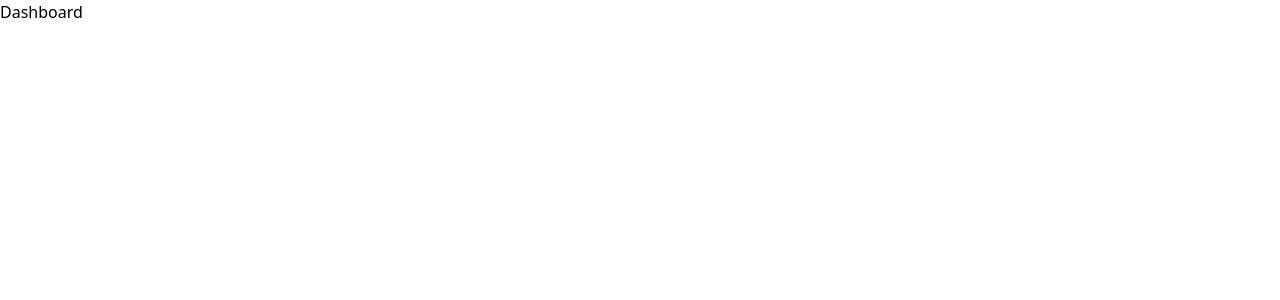
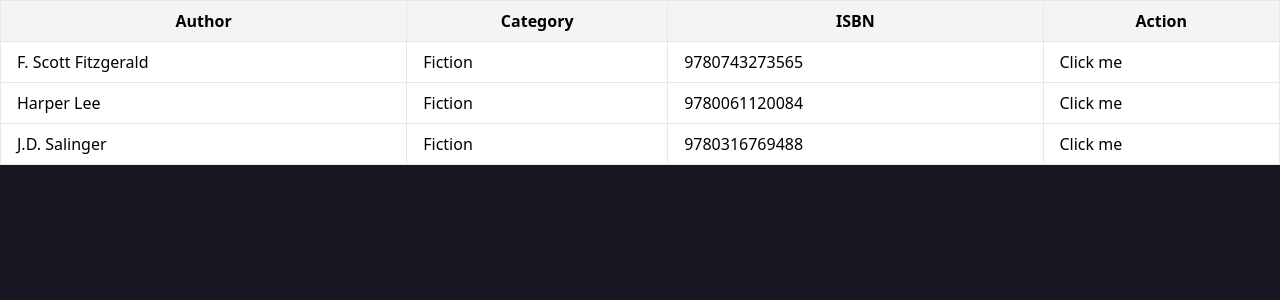
Before and after one commit to vladyslav-dev/BookListApp, a React (Vite) app: page /dashboard in a window 1280 px wide. Shown: the top 300 px of the page. Built offline with nearby package versions, Linux system fonts and the light colour scheme.

Commit message:
Create a reusable Table component, generate mock data for db.json

```diff
--- a/package.json
+++ b/package.json
@@ -4,7 +4,7 @@
   "version": "0.0.0",
   "type": "module",
   "scripts": {
-    "dev": "vite",
+    "dev": "vite & json-server --watch ./server/db.json --port 8080",
     "build": "tsc -b && vite build",
     "lint": "eslint .",
     "preview": "vite preview"
@@ -26,6 +26,7 @@
     "eslint-plugin-react-hooks": "^5.1.0",
     "eslint-plugin-react-refresh": "^0.4.19",
     "globals": "^15.15.0",
+    "json-server": "^1.0.0-beta.3",
     "typescript": "~5.7.2",
     "typescript-eslint": "^8.24.1",
     "vite": "^6.2.0",
--- /dev/null
+++ b/server/db.json
@@ -0,0 +1,104 @@
+{
+  "books": [
+    {
+      "id": "f47ac10b-58cc-4372-a567-0e02b2c3d479",
+      "title": "The Great Gatsby",
+      "author": "F. Scott Fitzgerald",
+      "category": "Fiction",
+      "isbn": "9780743273565",
+      "createdAt": "2022-03-12T08:35:00Z",
+      "modifiedAt": "2022-03-13T13:48:00Z",
+      "status": "ACTIVE"
+    },
+    {
+      "id": "93acb56f-5b33-46a5-b0b1-c4e4a62f7a31",
+      "title": "To Kill a Mockingbird",
+      "author": "Harper Lee",
+      "category": "Fiction",
+      "isbn": "9780061120084",
+      "createdAt": "2022-01-15T10:22:00Z",
+      "modifiedAt": "2022-02-01T09:14:00Z",
+      "status": "DEACTIVATED"
+    },
+    {
+      "id": "d672d735-45f4-4292-a4d5-cabb5904600d",
+      "title": "1984",
+      "author": "George Orwell",
+      "category": "Dystopian",
+      "isbn": "9780451524935",
+      "createdAt": "2022-05-20T14:12:00Z",
+      "modifiedAt": "--",
+      "status": "ACTIVE"
+    },
+    {
+      "id": "b1c299e3-72b9-48be-b08e-8c2d5a0366a2",
+      "title": "Pride and Prejudice",
+      "author": "Jane Austen",
+      "category": "Romance",
+      "isbn": "9780141040349",
+      "createdAt": "2022-07-10T17:05:00Z",
+      "modifiedAt": "2022-07-11T12:30:00Z",
+      "status": "ACTIVE"
+    },
+    {
+      "id": "8321adf9-dbbf-4237-8a71-bfc10493b6b0",
+      "title": "Moby Dick",
+      "author": "Herman Melville",
+      "category": "Adventure",
+      "isbn": "9781851244422",
+      "createdAt": "2022-03-10T09:00:00Z",
+      "modifiedAt": "--",
+      "status": "DEACTIVATED"
+    },
+    {
+      "id": "18f7178c-5f1e-4b62-b64e-b9b3a07c7038",
+      "title": "The Catcher in the Rye",
+      "author": "J.D. Salinger",
+      "category": "Fiction",
+      "isbn": "9780316769488",
+      "createdAt": "2022-04-01T12:45:00Z",
+      "modifiedAt": "--",
+      "status": "ACTIVE"
+    },
+    {
+      "id": "a7739022-1d42-46f9-b1d4-576b42e0e15d",
+      "title": "Brave New World",
+      "author": "Aldous Huxley",
+      "category": "Dystopian",
+      "isbn": "9780060850524",
+      "createdAt": "2022-06-15T11:10:00Z",
+      "modifiedAt": "2022-06-17T14:20:00Z",
+      "status": "ACTIVE"
+    },
+    {
+      "id": "d9baf5a9-7b56-4e5d-bd9c-5ff8c0e4f9a2",
+      "title": "The Hobbit",
+      "author": "J.R.R. Tolkien",
+      "category": "Fantasy",
+      "isbn": "9780261102217",
+      "createdAt": "2022-03-05T16:30:00Z",
+      "modifiedAt": "--",
+      "status": "ACTIVE"
+    },
+    {
+      "id": "fb7c16d4-bb5d-4fa0-9b47-e89b191f65d1",
+      "title": "War and Peace",
+      "author": "Leo Tolstoy",
+      "category": "Historical",
+      "isbn": "9780199232765",
+      "createdAt": "2022-08-12T13:55:00Z",
+      "modifiedAt": "2022-08-13T09:05:00Z",
+      "status": "ACTIVE"
+    },
+    {
+      "id": "2345b169-b3c6-42c5-b120-4dcb61ed89e6",
+      "title": "The Odyssey",
+      "author": "Homer",
+      "category": "Classical",
+      "isbn": "9780140449112",
+      "createdAt": "2022-04-10T07:50:00Z",
+      "modifiedAt": "--",
+      "status": "DEACTIVATED"
+    }
+  ]
+}
--- /dev/null
+++ b/src/components/Table.tsx
@@ -0,0 +1,45 @@
+import React from 'react'
+
+interface TableColumn {
+    name: string;
+    label: string;
+    render?: (row: string) => React.ReactNode;
+}
+
+interface TableProps {
+    data: Record<string, string>[];
+    columns: TableColumn[]
+}
+
+const Table: React.FC<TableProps> = (props) => {
+    const { data, columns } = props
+
+    return (
+        <div className="overflow-x-auto">
+            <table className="min-w-full bg-white border border-gray-200">
+                <thead>
+                    <tr className="bg-gray-100">
+                        {columns.map((column) => (
+                        <th key={column.name} className="px-4 py-2 border border-gray-200">
+                            {column.label}
+                        </th>
+                        ))}
+                    </tr>
+                </thead>
+                <tbody>
+                    {data.map((row, index) => (
+                        <tr key={index}>
+                            {columns.map((column) => (
+                                <td key={column.name} className="px-4 py-2 border border-gray-200">
+                                    {column.render ? column.render(row[column.name]) : row[column.name]}
+                                </td>
+                            ))}
+                        </tr>
+                    ))}
+                </tbody>
+            </table>
+        </div>
+    )
+}
+
+export default Table
--- a/src/index.css
+++ /dev/null
@@ -1 +0,0 @@
-@import "tailwindcss";
--- a/src/main.tsx
+++ b/src/main.tsx
@@ -1,7 +1,7 @@
 import { StrictMode } from 'react'
 import { createRoot } from 'react-dom/client'
-import './index.css'
-import AppRouter from './AppRouter.tsx'
+import '@/styles/index.css'
+import AppRouter from '@/AppRouter.tsx'
 
 createRoot(document.getElementById('root')!).render(
   <StrictMode>
--- a/src/pages/Dashboard.tsx
+++ b/src/pages/Dashboard.tsx
@@ -1,8 +1,56 @@
+import Table from '@/components/Table'
 import React from 'react'
 
 const Dashboard = () => {
+
+  const config = {
+    data: [
+        {
+            "AUTHOR-COL": "F. Scott Fitzgerald",
+            "CATEGORY-COL": "Fiction",
+            "ISBN-COL": "9780743273565",
+            "ACTION": "book-id-123321"
+        },
+        {
+            "AUTHOR-COL": "Harper Lee",
+            "CATEGORY-COL": "Fiction",
+            "ISBN-COL": "9780061120084",
+            "ACTION": "book-id-123322342341"
+        },
+        {
+            "AUTHOR-COL": "J.D. Salinger",
+            "CATEGORY-COL": "Fiction",
+            "ISBN-COL": "9780316769488",
+            "ACTION": "book-id-1233342421"
+        },
+    ],
+    columns: [
+        {
+            name: "AUTHOR-COL",
+            label: "Author",
+        },
+        {
+            name: "CATEGORY-COL",
+            label: "Category",
+        },
+        {
+            name: "ISBN-COL",
+            label: "ISBN",
+        },
+        {
+            name: "ACTION",
+            label: "Action",
+            render: (row: string) => {
+                return (
+                    <button onClick={() => console.log(row)}>Click me</button>
+                )
+            },
+        },
+    ]
+}
+
   return (
-    <div>Dashboard</div>
+    <Table data={config.data} columns={config.columns} />
   )
 }
 
--- /dev/null
+++ b/src/styles/index.css
@@ -0,0 +1,5 @@
+@import "tailwindcss";
+
+body {
+    background-color: rgb(23, 23, 34);
+}
--- /dev/null
+++ b/src/types/book.ts
@@ -0,0 +1,19 @@
+export enum BookStatus {
+    ACTIVE = "ACTIVE",
+    DEACTIVATED = "DEACTIVATED",
+}
+
+export interface Book {
+    id: string;
+    title: string;
+    author: string;
+    category: string;
+    isbn: string;
+    createdAt: string;
+    modifiedAt: string;
+    status: BookStatus;
+}
+
+export interface BookList {
+    books: Book[];
+}
```
Also changed, not shown: 1 other file (tests, documents, lock files or other folders).
